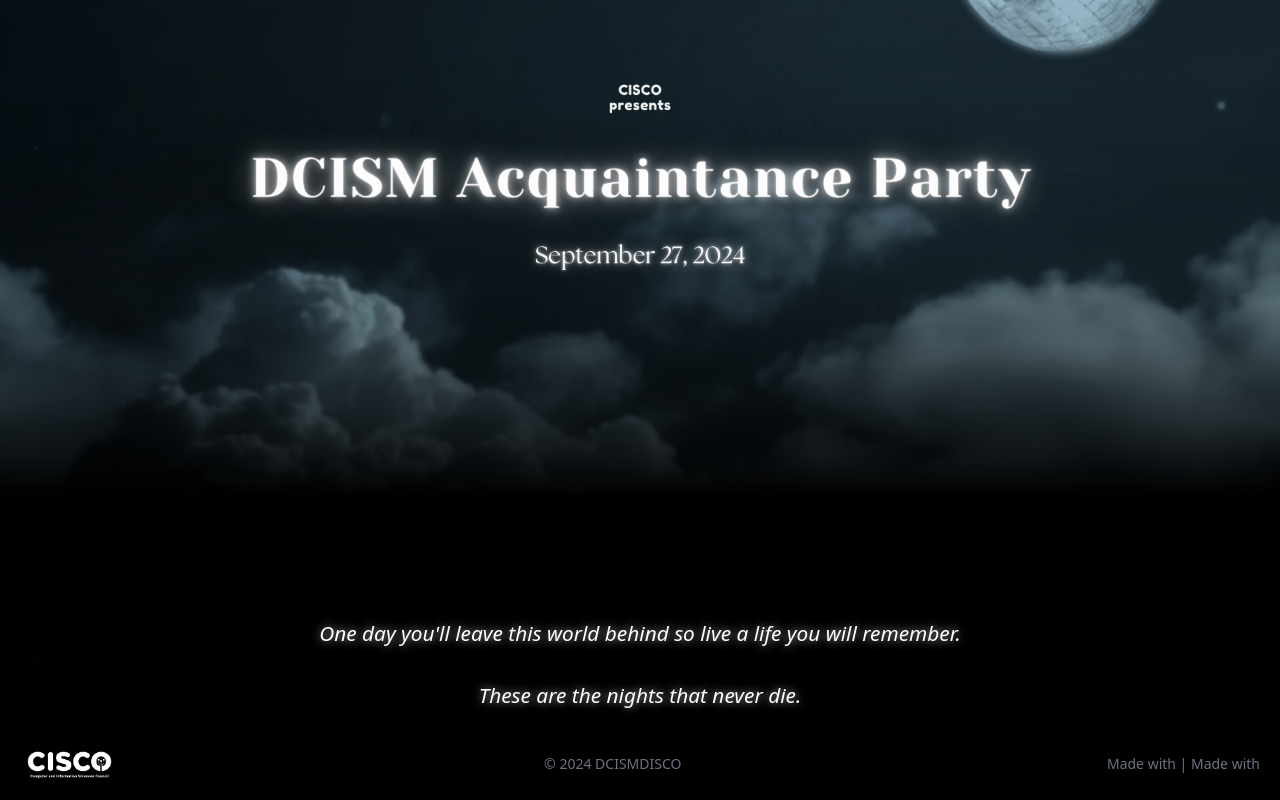
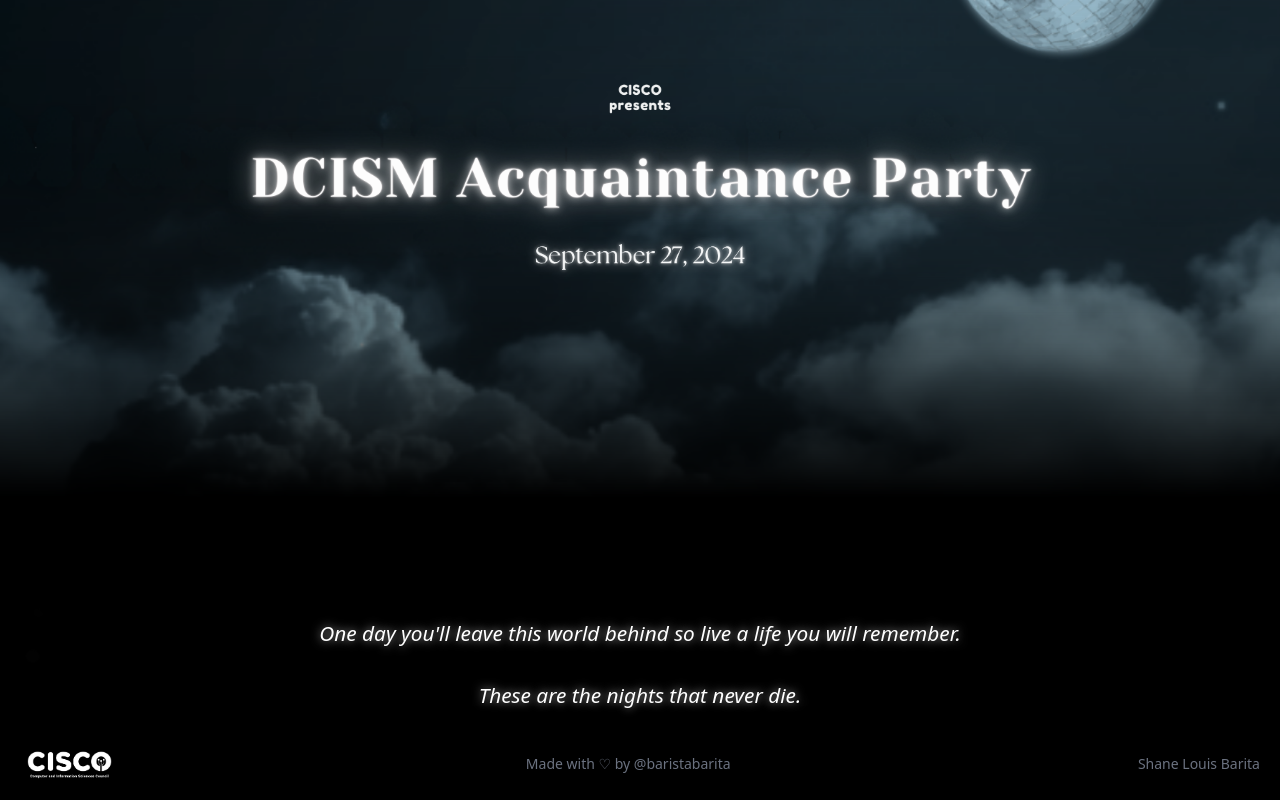
Before and after one commit to baristabarita/dcism-disco, a React (Vite) app: page / in a window 1280 px wide. Shown: the part 222-1022 px from the top of the page. Built offline with nearby package versions, Linux system fonts and the light colour scheme.

Commit message:
[CHORE] Cosmetic modifications to footer

```diff
--- a/src/components/footer/Footer.tsx
+++ b/src/components/footer/Footer.tsx
@@ -1,17 +1,34 @@
-import React from 'react';
-import logo from '@/assets/images/full_logo.png';
+import React from "react";
+import logo from "@/assets/images/full_logo.png";
 
 const Footer: React.FC = () => {
   const currentYear = new Date().getFullYear();
   return (
-        <footer className='flex flex-row justify-between items-center text-sm drop-shadow-[0_0px_10px_rgba(0,0,0,0.25)] p-5 bg-black'>
+    <footer className="flex flex-row justify-between items-center text-sm drop-shadow-[0_0px_10px_rgba(0,0,0,0.25)] p-5 bg-black">
       <img src={logo} alt="Cisco Logo" className="h-8" />
-            <p className="m-auto text-center text-gray-500">© {currentYear} DCISMDISCO</p>
+      <p className="m-auto text-center text-gray-500">
+      Made with ♡ by{" "}
+        <a
+          href="https://github.com/baristabarita"
+          target="_blank"
+          rel="noopener noreferrer"
+          className="hover:underline"
+        >
+          @baristabarita
+        </a>
+      </p>
       <p className="text-center text-gray-500">
-            Made with | Made with
+        <a
+          href="https://www.linkedin.com/in/shanelouisbarita/"
+          target="_blank"
+          rel="noopener noreferrer"
+          className="hover:underline"
+        >
+          Shane Louis Barita
+        </a>
       </p>
     </footer>
   );
-}
+};
 
 export default Footer;
```
Lines whose indentation alone changed are shown as unchanged.
